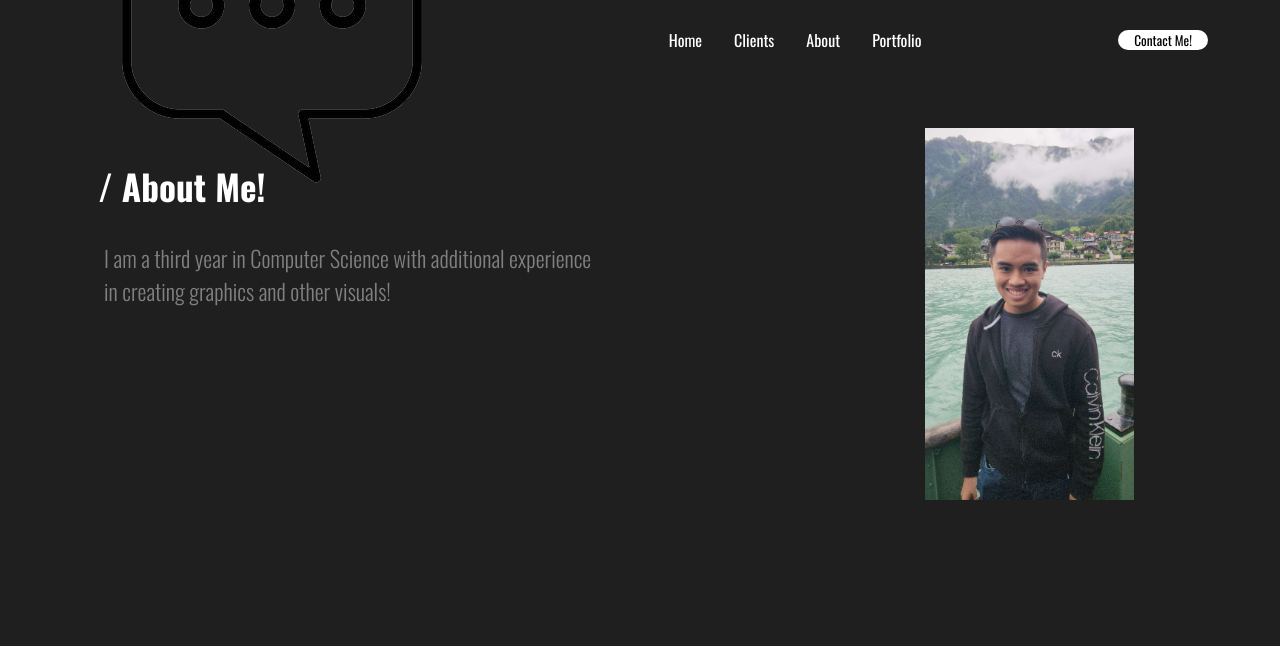
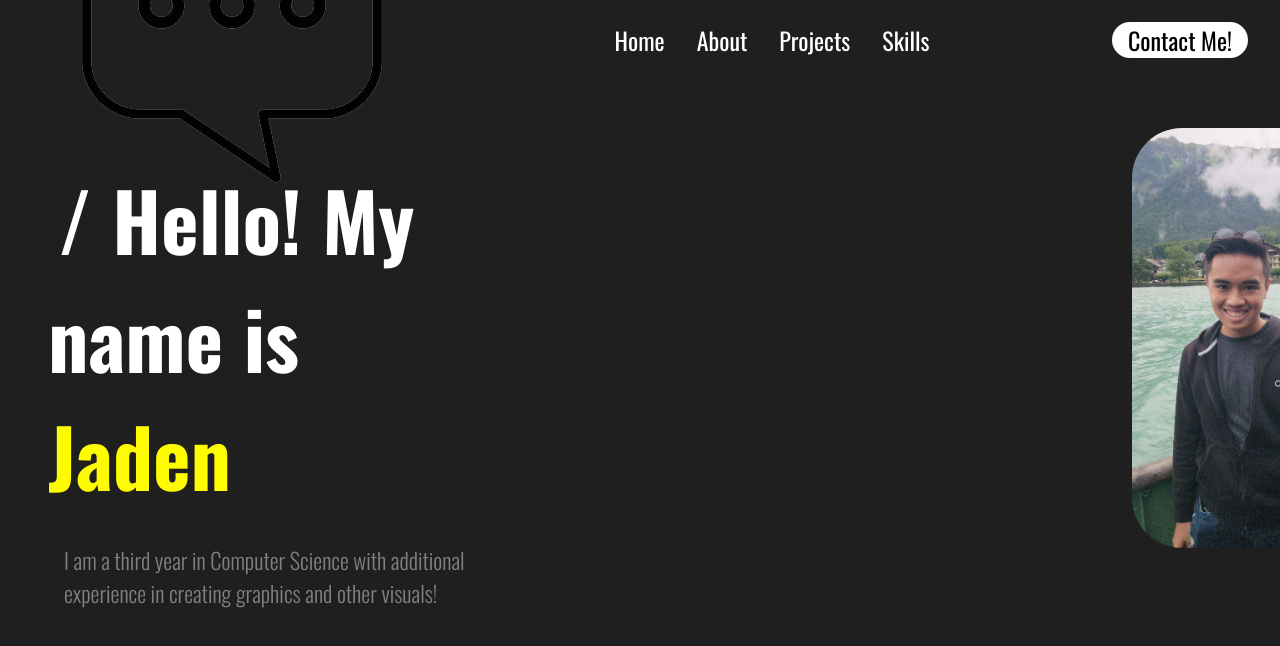
Before and after one commit to N3rfed/personal-portfolio, a React (Create React App) app: page / in a window 1280 px wide. Shown: the top 646 px of the page. Built offline with nearby package versions, Linux system fonts and the light colour scheme.

Commit message:
styled the "about" section, fixed margins, and changed navbar

```diff
--- a/src/components/Intro/intro.css
+++ b/src/components/Intro/intro.css
@@ -1,7 +1,7 @@
 #intro {
     height: calc(100vh - 3rem);
     width: 100vw;
-    max-width: 75rem;
+    /* max-width: 75rem; */
     margin: 0 auto;
     overflow: hidden;
     display: flex;
@@ -26,18 +26,26 @@
 .about {
     font-weight: bold;
     color: rgb(255, 255, 255);
-    font-size: 2.2rem;
+    font-size: 5rem;
     padding: 40px 10px;
+}
+
+.name {
+    font-weight: bold;
+    color: rgb(255, 251, 0);
+    font-size: 5rem;
+    /* padding: 40px 10px; */
 }
 
 .dash {
     color: gray;
 }
 
+
 .img {
     object-fit: cover;
     max-width: 70%;
-    max-height: 90%;
-    margin-left: auto; /* Add this to push the image to the right */
-    border-radius: -25%;
+    max-height: 80%;
+    margin-left: 300px;
+    border-radius: 50px;
 }
--- a/src/components/Intro/intro.js
+++ b/src/components/Intro/intro.js
@@ -6,7 +6,8 @@ const Intro = () => {
     return (
         <section id="intro">
             <div className="introContent">
-                <span className="about">/ About Me!<span className="dash"> </span></span>
+                <span className="about">/ Hello! My name is<span className="dash"> </span></span>
+                <span className="name">Jaden</span>
                 <p className="introPara">I am a third year in Computer Science with additional experience in creating graphics and other visuals!</p>
             </div>
             <div className="img">
--- a/src/components/Navbar/navbar.css
+++ b/src/components/Navbar/navbar.css
@@ -1,7 +1,7 @@
 .navbar {
     height: 5rem;
     width: 100vw;
-    max-width: 75rem;
+    /* max-width: 75rem; */
     margin: 0 auto;
     padding: 1rem 2rem;
     display: flex;
@@ -23,6 +23,7 @@
     margin: 1rem;
     color: white;
     cursor: pointer;
+    font-size: 24px;
 }
 
 
@@ -49,12 +50,13 @@
     justify-content: center;
     padding: 0rem 1rem;
     border-radius: 5rem;
+    font-size: 24px;
 
 }
 
 .desktopMenuImg {
     object-fit: cover;
-    height: 1rem;
-    width: 1rem;
+    height: 25px;
+    width: 25px;
     margin: 1rem;
 }
--- a/src/components/Navbar/navbar.js
+++ b/src/components/Navbar/navbar.js
@@ -9,9 +9,9 @@ const Navbar = () => {
             <img src={logo} alt="Logo" className="logo"/>
             <div className="desktopMenu">
                 <Link className="desktopMenuListItem">Home</Link>
-                <Link className="desktopMenuListItem">Clients</Link>
                 <Link className="desktopMenuListItem">About</Link>
-                <Link className="desktopMenuListItem">Portfolio</Link>
+                <Link className="desktopMenuListItem">Projects</Link>
+                <Link className="desktopMenuListItem">Skills</Link>
             </div>
             <button className='desktopMenuBtn'>
                 <img src="" alt="" className="img.desktopMenuImg" /> Contact Me!</button>
```
